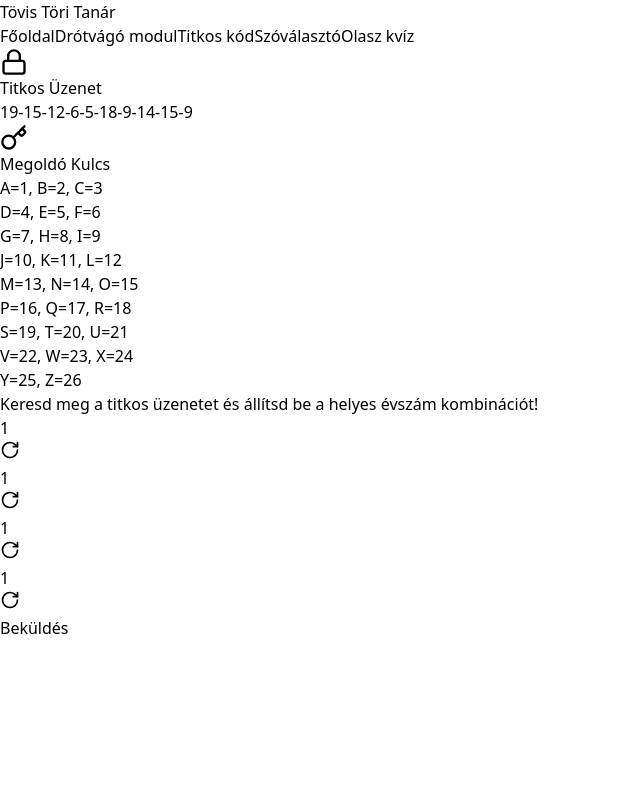
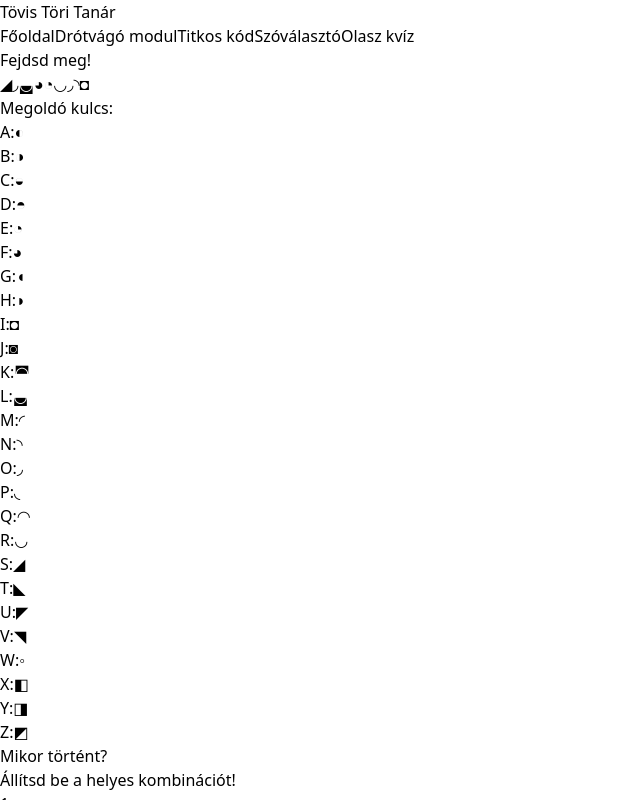
Before and after one commit to toviscsapat/fll2025-unearthed-innoproject, a React (Vite) app: page / in a window 1280 px wide. Both pictures are taken after a click on the button "Titkos kód". Shown: the top 800 px of the page, without its empty margins (0-640 px from the left). Built offline with nearby package versions, Linux system fonts and the light colour scheme.

Commit message:
Update SecretCodePuzzle.tsx
Viola újra csinálta én pedig updateltem.

```diff
--- a/src/components/SecretCodePuzzle.tsx
+++ b/src/components/SecretCodePuzzle.tsx
@@ -1,113 +1,98 @@
-import { Key, Lock, RotateCw } from 'lucide-react';
-import { useEffect, useState } from 'react';
+import React, { useState } from 'react';
+import { RotateCw } from 'lucide-react';
 
-export interface SecretCodePuzzleConfig {
-  correctAnswer: number[];
-}
+export default function CipherPuzzle() {
+  const [cubes, setCubes] = useState([1, 1, 1, 1]);
+  const [message, setMessage] = useState('');
 
-interface SecretCodePuzzleProps {
-  config?: SecretCodePuzzleConfig;
-  onSolved?: () => void;
-}
-
-const DEFAULT_CONFIG: SecretCodePuzzleConfig = {
-  correctAnswer: [1, 8, 5, 9],
+  const cipher = {
+    'A': '◐', 'B': '◑', 'C': '◒', 'D': '◓', 'E': '◔',
+    'F': '◕', 'G': '◖', 'H': '◗', 'I': '◘', 'J': '◙',
+    'K': '◚', 'L': '◛', 'M': '◜', 'N': '◝', 'O': '◞',
+    'P': '◟', 'Q': '◠', 'R': '◡', 'S': '◢', 'T': '◣',
+    'U': '◤', 'V': '◥', 'W': '◦', 'X': '◧', 'Y': '◨',
+    'Z': '◩'
   };
 
-export default function SecretCodePuzzle({ config, onSolved }: SecretCodePuzzleProps) {
-  const { correctAnswer } = config || DEFAULT_CONFIG;
-  const [dice, setDice] = useState<number[]>([1, 1, 1, 1]);
-  const [result, setResult] = useState<'correct' | 'wrong' | ''>('');
+  const encryptedWord = '◢◞◛◕◔◡◞◝◘';
 
-  const updateDice = (index: number, value: number) => {
-    setDice((prev) => {
-      const next = [...prev];
-      next[index] = value;
-      return next;
-    });
-    setResult('');
-  };
-
-  const rotateDice = (index: number) => {
-    const newValue = dice[index] === 9 ? 1 : dice[index] + 1;
-    updateDice(index, newValue);
+  const rotateCube = (index) => {
+    const newCubes = [...cubes];
+    newCubes[index] = newCubes[index] === 9 ? 1 : newCubes[index] + 1;
+    setCubes(newCubes);
+    setMessage('');
   };
 
   const checkAnswer = () => {
-    const isCorrect = dice.every((val, idx) => val === correctAnswer[idx]);
-    setResult(isCorrect ? 'correct' : 'wrong');
+    if (cubes[0] === 1 && cubes[1] === 8 && cubes[2] === 5 && cubes[3] === 9) {
+      setMessage('Gratulálok, megfejtetted!');
+    } else {
+      setMessage('Rossz válasz!');
+    }
   };
 
-  useEffect(() => {
-    if (result === 'correct') setTimeout(() => onSolved?.(), 0);
-  }, [result, onSolved]);
+  return (
+    <div className="min-h-screen bg-purple-600 flex items-center justify-center p-8">
+      <div className="bg-white rounded-lg shadow-2xl p-8 max-w-2xl w-full">
+        <h1 className="text-3xl font-bold text-purple-800 mb-6 text-center">
+          Fejdsd meg!
+        </h1>
 
-  return (
-    <div className="min-h-screen bg-gradient-to-br from-purple-900 via-blue-900 to-indigo-900 p-8">
-      <div className="max-w-4xl mx-auto">
-        <div className="bg-white/10 backdrop-blur-md rounded-2xl p-8 mb-8 border border-white/20 shadow-2xl">
-          <div className="flex items-center gap-3 mb-4">
-            <Lock className="text-yellow-300" size={28} />
-            <h2 className="text-2xl font-bold text-white">Titkos Üzenet</h2>
+        <div className="bg-purple-50 p-6 rounded-lg mb-6">
+          <p className="text-4xl text-center tracking-widest font-mono text-purple-900 mb-4">
+            {encryptedWord}
+          </p>
         </div>
-          <div className="bg-black/30 rounded-lg p-6 font-mono text-center">
-            <p className="text-3xl text-green-400 tracking-wider">19-15-12-6-5-18-9-14-15-9</p>
+
+        <div className="bg-gray-50 p-4 rounded-lg mb-8">
+          <h3 className="font-semibold text-purple-800 mb-3">Megoldó kulcs:</h3>
+          <div className="grid grid-cols-2 gap-2 text-sm">
+            {Object.entries(cipher).map(([letter, symbol]) => (
+              <div key={letter} className="flex items-center gap-2">
+                <span className="font-bold text-purple-700">{letter}:</span>
+                <span className="text-2xl">{symbol}</span>
+              </div>
+            ))}
           </div>
         </div>
 
-        <div className="bg-white/10 backdrop-blur-md rounded-2xl p-8 mb-8 border border-white/20 shadow-2xl">
-          <div className="flex items-center gap-3 mb-4">
-            <Key className="text-yellow-300" size={28} />
-            <h2 className="text-2xl font-bold text-white">Megoldó Kulcs</h2>
-          </div>
-          <div className="grid grid-cols-2 md:grid-cols-4 gap-4 text-white/90 text-sm">
-            <div className="bg-black/20 p-3 rounded text-center">A=1, B=2, C=3</div>
-            <div className="bg-black/20 p-3 rounded text-center">D=4, E=5, F=6</div>
-            <div className="bg-black/20 p-3 rounded text-center">G=7, H=8, I=9</div>
-            <div className="bg-black/20 p-3 rounded text-center">J=10, K=11, L=12</div>
-            <div className="bg-black/20 p-3 rounded text-center">M=13, N=14, O=15</div>
-            <div className="bg-black/20 p-3 rounded text-center">P=16, Q=17, R=18</div>
-            <div className="bg-black/20 p-3 rounded text-center">S=19, T=20, U=21</div>
-            <div className="bg-black/20 p-3 rounded text-center">V=22, W=23, X=24</div>
-            <div className="bg-black/20 p-3 rounded text-center">Y=25, Z=26</div>
-          </div>
-        </div>
+        <h2 className="text-2xl font-bold text-purple-800 mb-4 text-center">
+          Mikor történt?
+        </h2>
+        <p className="text-center text-purple-700 mb-6">
+          Állítsd be a helyes kombinációt!
+        </p>
 
-        <div className="bg-white/10 backdrop-blur-md rounded-2xl p-8 mb-6 border border-white/20 shadow-2xl">
-          <h2 className="text-2xl font-bold text-white mb-6 text-center">
-            Keresd meg a titkos üzenetet és állítsd be a helyes évszám kombinációt!
-          </h2>
         <div className="flex justify-center gap-4 mb-6">
-            {dice.map((value, index) => (
-              <div key={index} className="flex flex-col items-center gap-2">
-                <div className="w-20 h-20 bg-white rounded-xl shadow-lg flex items-center justify-center text-4xl font-bold text-purple-900">
+          {cubes.map((value, index) => (
+            <div key={index} className="flex flex-col items-center">
+              <div className="bg-purple-700 text-white text-4xl font-bold w-20 h-20 flex items-center justify-center rounded-lg shadow-lg mb-2">
                 {value}
               </div>
               <button
-                  onClick={() => rotateDice(index)}
-                  className="p-2 bg-blue-500 hover:bg-blue-600 rounded-lg transition-colors"
-                  aria-label={`Forgasd a ${index + 1}. kockát`}
+                onClick={() => rotateCube(index)}
+                className="bg-purple-500 hover:bg-purple-600 text-white p-2 rounded-full transition"
               >
-                  <RotateCw className="text-white" size={20} />
+                <RotateCw size={20} />
               </button>
             </div>
           ))}
         </div>
+
         <button
           onClick={checkAnswer}
-            className="w-full bg-gradient-to-r from-green-500 to-emerald-600 hover:from-green-600 hover:to-emerald-700 text-white font-bold py-4 px-8 rounded-xl text-xl transition-all transform hover:scale-105 shadow-lg"
+          className="w-full bg-purple-600 hover:bg-purple-700 text-white font-bold py-3 px-6 rounded-lg transition text-lg"
         >
           Beküldés
         </button>
-        </div>
 
-        {result && (
-          <div
-            className={`rounded-2xl p-6 text-center text-xl font-bold animate-pulse ${
-              result === 'correct' ? 'bg-green-500/90 text-white' : 'bg-red-500/90 text-white'
-            }`}
-          >
-            {result === 'correct' ? '🎉 Gratulálok, Megfejtetted! 🎉' : '❌ Rossz válasz!'}
+        {message && (
+          <div className={`mt-6 p-4 rounded-lg text-center font-bold text-lg ${
+            message.includes('Gratulálok')
+              ? 'bg-green-100 text-green-800'
+              : 'bg-red-100 text-red-800'
+          }`}>
+            {message}
           </div>
         )}
       </div>
```
Lines whose indentation alone changed are shown as unchanged.
